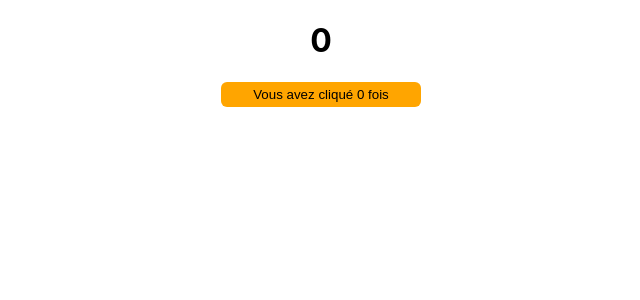
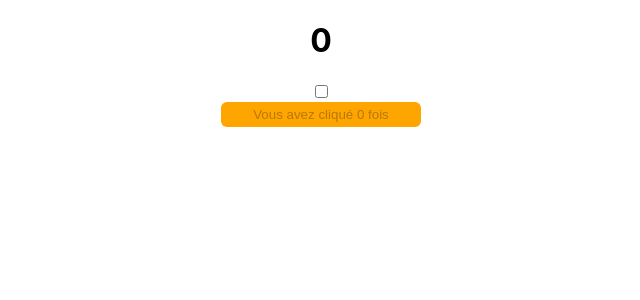
Before and after one commit to timothegonin/test-app-react, a React (Create React App) app: page / in a window 1280 px wide. Shown: the top 300 px of the page, without its empty margins (319-959 px from the left). Built offline with nearby package versions, Linux system fonts and the light colour scheme.

Commit message:
🧪 test: checkbox interaction

```diff
--- a/src/components/userInteractions/IncrementCount.js
+++ b/src/components/userInteractions/IncrementCount.js
@@ -10,6 +10,7 @@ const btnStyle = {
 function IncrementCount() {
   const [count, setCount] = useState(0)
   const [btnColor, setBtnColor] = useState('orange')
+  const [isChecked, setIsChecked] = useState(false)
   const colorButton = btnColor === 'orange' ? 'cyan' : 'orange'
 
   const handleClick = () => {
@@ -19,7 +20,10 @@ function IncrementCount() {
   return (
     <>
       <h1>{count}</h1>
-      <button style={{...btnStyle, backgroundColor: btnColor}} onClick={handleClick}>Vous avez cliqué {count} fois</button>
+      <div>
+        <input type="checkbox" checked={isChecked} onChange={(e)=> setIsChecked(e.target.checked)}/>
+      </div>
+      <button style={{...btnStyle, backgroundColor: btnColor}} onClick={handleClick} disabled={!isChecked}>Vous avez cliqué {count} fois</button>
     </>
   )
 }
```
Also changed, not shown: 1 other file (tests, documents, lock files or other folders).
